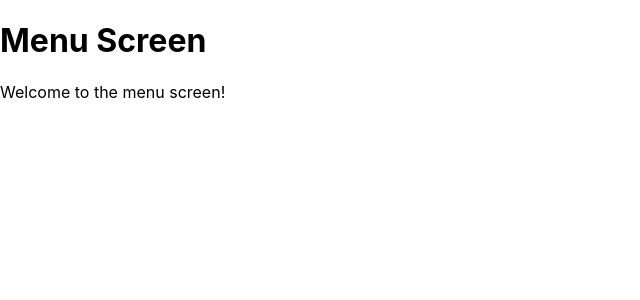
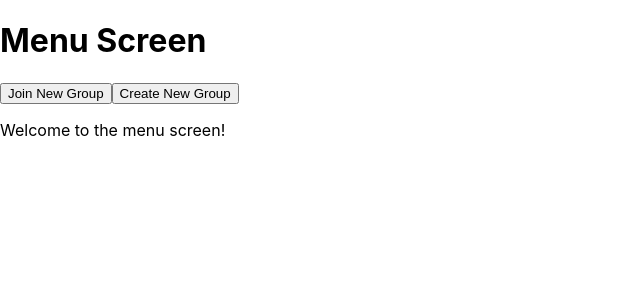
Before and after one commit to jamesespericueta/bitcamp-2023, a React (Create React App) app in the folder frontend/: page /menu in a window 1280 px wide. Shown: the top 300 px of the page, without its empty margins (0-640 px from the left). Built offline with nearby package versions, Linux system fonts and the light colour scheme.

Commit message:
create join group and create group screens

```diff
--- a/frontend/src/App.js
+++ b/frontend/src/App.js
@@ -1,8 +1,9 @@
-import logo from './logo.svg';
 import './App.css';
 import LoginScreen from './login.js';
 import { BrowserRouter as Router, Routes, Route, Link, useNavigate } from "react-router-dom";
-import MenuScreen from "./menu"
+import MenuScreen from "./menu.js";
+import JoinGroupScreen from './joinGroup.js';
+import CreateGroupScreen from './createGroup.js';
 
 function App() {
   return (
@@ -10,6 +11,8 @@ function App() {
       <Routes>
         <Route path="/" element={<LoginScreen />} />
         <Route path="/menu" element={<MenuScreen />} />
+        <Route path="/create-group" element={<CreateGroupScreen />} />
+        <Route path="/join-group" element={<JoinGroupScreen />} />
       </Routes>
     </Router>
   );
--- /dev/null
+++ b/frontend/src/createGroup.js
@@ -0,0 +1,13 @@
+import React from "react";
+import {useNavigate} from "react-router-dom";
+
+function CreateGroupScreen(){
+    return(
+        <div>
+            <h1>Create a Group</h1>
+            <p>Create a group screen</p>
+        </div>
+    );
+}
+
+export default CreateGroupScreen;
--- /dev/null
+++ b/frontend/src/joinGroup.js
@@ -0,0 +1,13 @@
+import React from "react";
+
+
+function JoinGroupScreen(){
+    return(
+        <div>
+            <h1>Join a Group</h1>
+            <p>Join a group screen</p>
+        </div>
+    );
+}
+
+export default JoinGroupScreen;
--- a/frontend/src/menu.js
+++ b/frontend/src/menu.js
@@ -1,9 +1,33 @@
 import React from "react";
+import { useNavigate } from "react-router-dom";
+import JoinGroupScreen from "./joinGroup";
+
+function JoinGroupButton(){
+    let navigate = useNavigate();
+
+    return(
+        <button onClick = {() => navigate("/join-group")}>
+            Join New Group
+        </button> //add path once new screen is made
+    );
+}
+
+function CreateNewGroupButton(){
+    let navigate = useNavigate();
+
+    return(
+        <button onClick = {() => navigate("/create-group")}>
+            Create New Group
+        </button>
+    );
+}
 
 function MenuScreen() {
   return (
     <div>
       <h1>Menu Screen</h1>
+        <JoinGroupButton />
+        <CreateNewGroupButton />
       <p>Welcome to the menu screen!</p>
     </div>
   );
```
